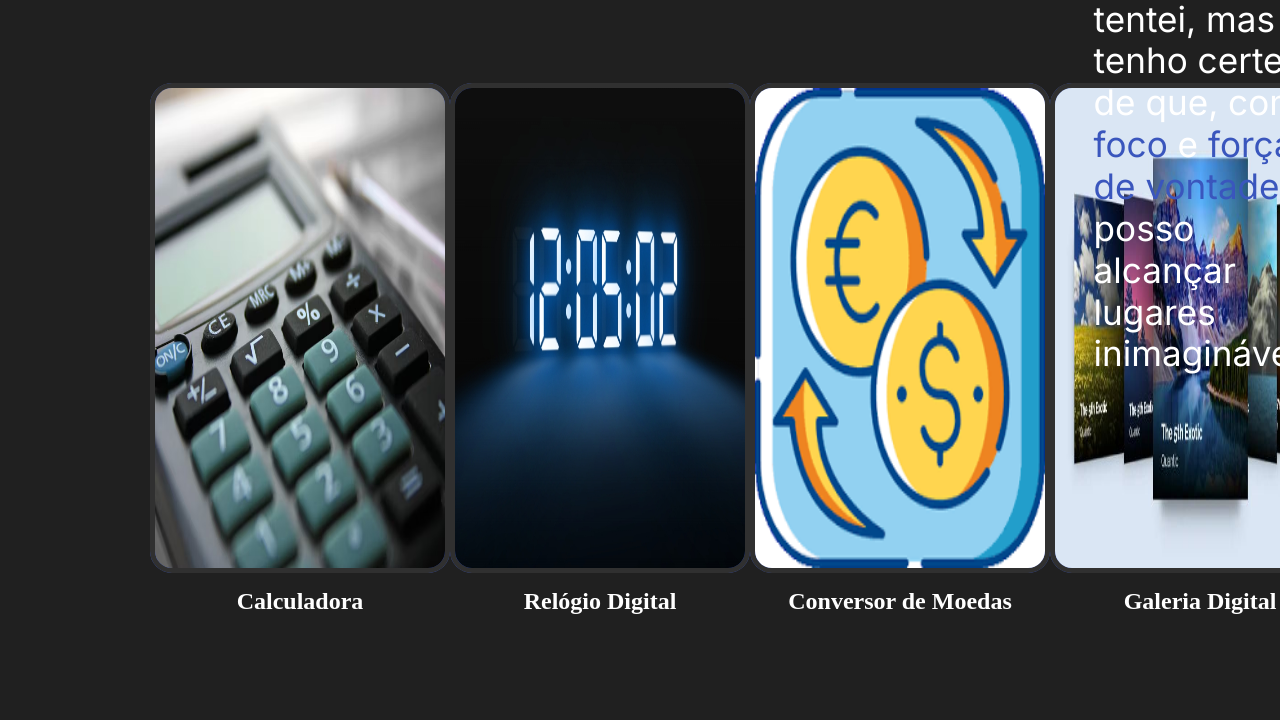
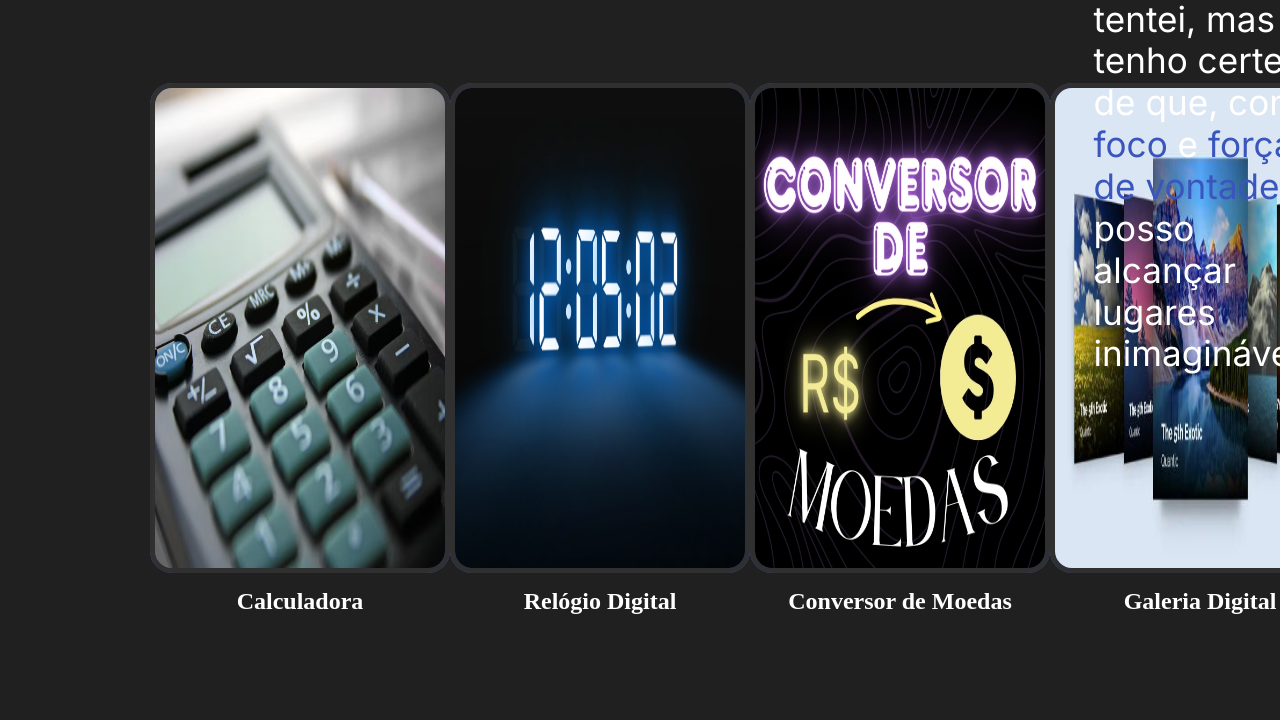
Before and after one commit to Nicolas-TFS/Portfolio-Nicolas, a plain HTML site: page index.html in a window 1280 px wide. Shown: the part 2137-2857 px from the top of the page. Drawn offline with nearby package versions, Linux system fonts and the light colour scheme; a web font is replaced by a local one.

Commit message:
Update index.html

```diff
--- a/index.html
+++ b/index.html
@@ -113,7 +113,7 @@
                 </div>
                 <div class="carta">
                     <a href="" class="links-carta">
-                      <img class="img-carta" src="Assets/Imgs/conversor de moedas.png" width="300px">
+                      <img class="img-carta" src="Assets/Imgs/conversor_de.jpg" width="300px">
                       <h1 class="title-carta">Conversor de Moedas</h1>
                     </a>
                 </div>
```
